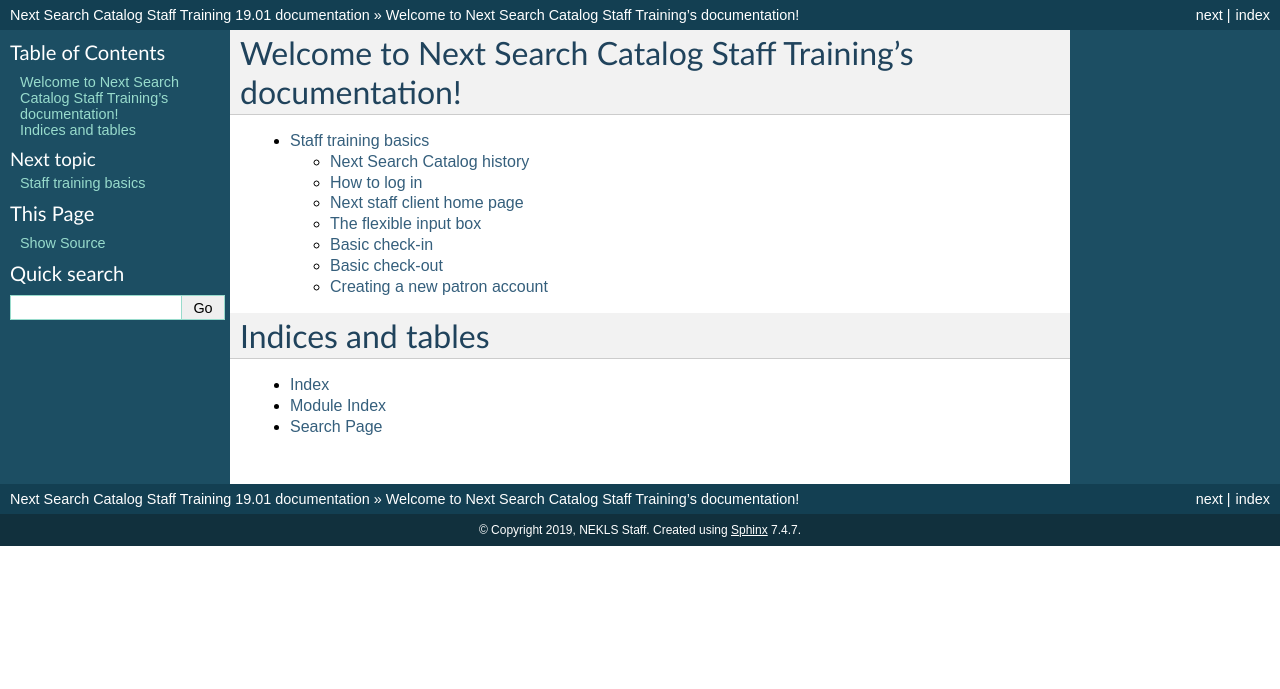
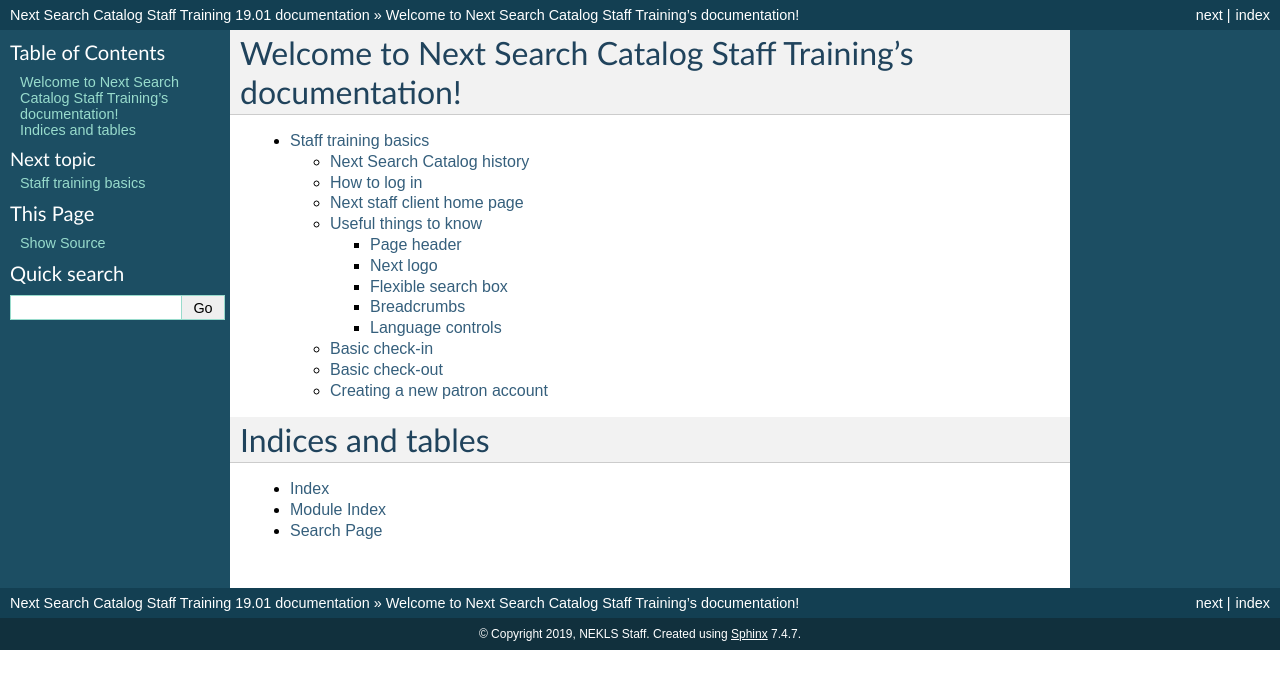
Before and after one commit to northeast-kansas-library-system/next.training, a Sphinx documentation site: the page built from source/index.rst, in a window 1280 px wide. Shown: the top 689 px of the page. Built offline with Sphinx 7.4.7, drawn with Linux system fonts in a browser that asks for light colours; pages that are not in the unit, such as notebooks, are missing from menus; some of the changed lines change nothing that is shown.

Commit message:
update basics agin

```diff
--- a/source/basics.rst
+++ b/source/basics.rst
@@ -36,13 +36,48 @@
 .. image:: images/030.jpg
 
 
-######################
-The flexible input box
-######################
+#####################
+Useful things to know
+#####################
 
-Also on the home page you should note the flexible input box to the left of the logo:
+***********
+Page header
+***********
+
+The same header appears on every page in the staff client and allows you to easily find your way to any module you have access to:
+
+
+
+
+*********
+Next logo
+*********
+
+The Next Search Catalog logo appears on many pages in the staff client.  Clicking on the logo takes you back to the staff client home page.
+
+
+*******************
+Flexible search box
+*******************
+On the home page you should note the flexible input box to the left of the logo:
 
 .. image:: images/040.gif
+
+This input box appears on almost every page in the staff client and allows you to quickly switch functions from check-out to check-in to searching and more.  The functions that are available vary from page to page in the staff client.
+
+
+***********
+Breadcrumbs
+***********
+
+Breadcrumbs appear on every page in the staff client.  This allows you to easily see which module and what function of that module you are using.
+
+
+*****************
+Language controls
+*****************
+
+The bottom left hand corner of each page in the staff client includes
 
 
 ##############
```
